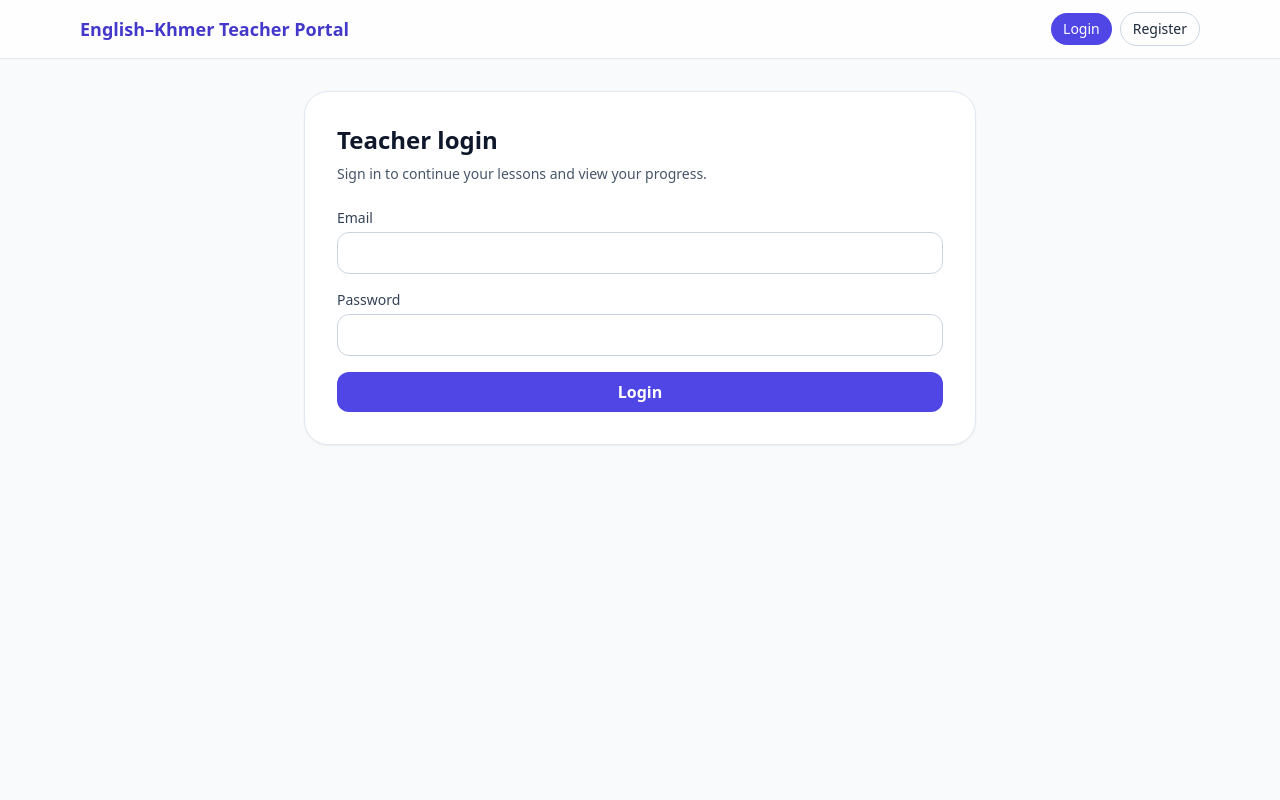
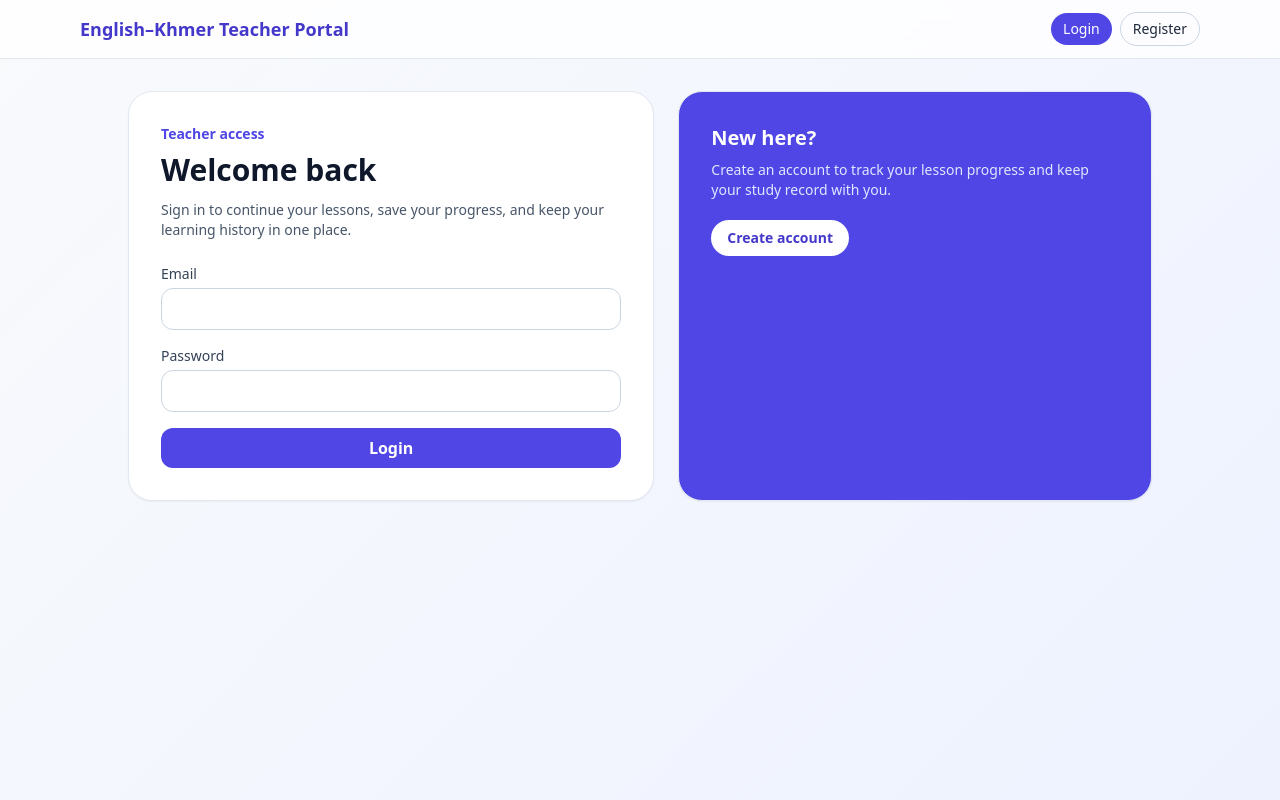
Before and after one commit to Whatthap/kh-eng-website, a Flask app: page /login in a window 1280 px wide. Run offline with Flask 3, Linux system fonts and the light colour scheme; some libraries are stand-ins or nearby versions.

Commit message:
Polish login and dashboard UI

```diff
--- a/templates/base.html
+++ b/templates/base.html
@@ -6,7 +6,9 @@
     <title>Teacher Learning Portal</title>
     <script src="https://cdn.tailwindcss.com/3.4.17"></script>
   </head>
-  <body class="min-h-screen bg-slate-50 text-slate-800">
+  <body
+    class="min-h-screen bg-[linear-gradient(135deg,#f8fafc_0%,#eef2ff_100%)] text-slate-800"
+  >
     <nav class="border-b border-slate-200 bg-white/80 backdrop-blur">
       <div
         class="mx-auto flex max-w-6xl items-center justify-between px-4 py-3"
--- a/templates/login.html
+++ b/templates/login.html
@@ -1,14 +1,17 @@
 {% extends 'base.html' %} {% block content %}
-<div
-  class="mx-auto max-w-2xl rounded-3xl border border-slate-200 bg-white p-8 shadow-sm"
->
-  <h1 class="text-2xl font-semibold text-slate-900">Teacher login</h1>
-  <p class="mt-2 text-sm text-slate-600">
-    Sign in to continue your lessons and view your progress.
+<div class="mx-auto grid max-w-5xl gap-6 lg:grid-cols-[1fr_0.9fr]">
+  <div class="rounded-3xl border border-slate-200 bg-white p-8 shadow-sm">
+    <p class="text-sm font-semibold text-indigo-600">Teacher access</p>
+    <h1 class="mt-2 text-3xl font-semibold text-slate-900">Welcome back</h1>
+    <p class="mt-3 text-sm text-slate-600">
+      Sign in to continue your lessons, save your progress, and keep your
+      learning history in one place.
     </p>
     <form method="post" class="mt-6 space-y-4">
       <div>
-      <label class="mb-1 block text-sm font-medium text-slate-700">Email</label>
+        <label class="mb-1 block text-sm font-medium text-slate-700"
+          >Email</label
+        >
         <input
           name="email"
           type="email"
@@ -31,10 +34,25 @@
       <p class="text-sm text-rose-600">{{ error }}</p>
       {% endif %}
       <button
-      class="w-full rounded-xl bg-indigo-600 px-4 py-2 font-semibold text-white"
+        class="w-full rounded-xl bg-indigo-600 px-4 py-2 font-semibold text-white hover:bg-indigo-700"
       >
         Login
       </button>
     </form>
   </div>
+  <div
+    class="rounded-3xl border border-slate-200 bg-indigo-600 p-8 text-white shadow-sm"
+  >
+    <h2 class="text-xl font-semibold">New here?</h2>
+    <p class="mt-2 text-sm text-indigo-100">
+      Create an account to track your lesson progress and keep your study record
+      with you.
+    </p>
+    <a
+      href="/register"
+      class="mt-5 inline-flex rounded-full bg-white px-4 py-2 text-sm font-semibold text-indigo-700"
+      >Create account</a
+    >
+  </div>
+</div>
 {% endblock %}
```
Also changed, not shown: templates/dashboard.html (+10 -0 lines), templates/register.html (+20 -9 lines). Lines whose indentation alone changed are shown as unchanged.
